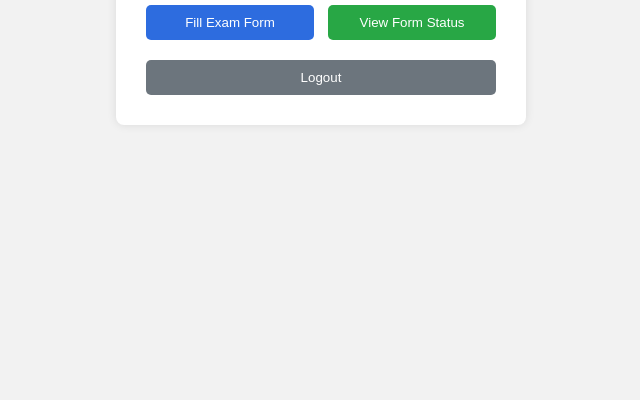
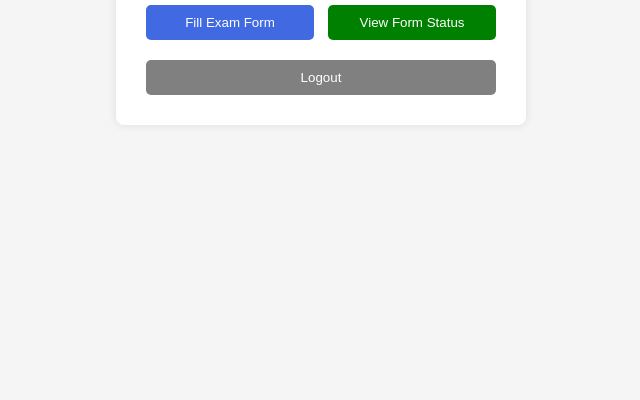
Before and after one commit to shivamkumarsinha-blip/EXAM_FORM_FILLUP_SYSTEM-CSS-, a plain HTML site: page student_dashboard.html in a window 1280 px wide. Shown: the part 416-816 px from the top of the page, without its empty margins (319-959 px from the left). Drawn offline with Linux system fonts and the light colour scheme.

Commit message:
Update student_dashboard_css.css

```diff
--- a/student_dashboard_css.css
+++ b/student_dashboard_css.css
@@ -1,14 +1,12 @@
-/* Body */
 body {
     font-family: Arial, sans-serif;
-    background-color: #f2f2f2;
+    background-color: whitesmoke;
     display: flex;
     justify-content: center;
     align-items: center;
     height: 100vh;
 }
 
-/* Container */
 .container {
     background-color: white;
     padding: 30px;
@@ -18,19 +16,16 @@ body {
     text-align: center;
 }
 
-/* Title */
 .title {
     margin-bottom: 20px;
 }
 
-/* Button group */
 .btn-group {
     display: flex;
     justify-content: space-between;
     margin-bottom: 20px;
 }
 
-/* Common button */
 .btn {
     padding: 10px;
     width: 48%;
@@ -40,29 +35,26 @@ body {
     color: white;
 }
 
-/* Fill form button */
 .fill-btn {
-    background-color: #2d6cdf;
+    background-color: royalblue;
 }
 
 .fill-btn:hover {
-    background-color: #1b4fb8;
+    background-color: mediumblue;
 }
 
-/* Status button */
 .status-btn {
-    background-color: #28a745;
+    background-color: green;
 }
 
 .status-btn:hover {
-    background-color: #1e7e34;
+    background-color: darkgreen;
 }
 
-/* Logout button */
 .logout-btn {
     width: 100%;
     padding: 10px;
-    background-color: #6c757d;
+    background-color: gray;
     color: white;
     border: none;
     border-radius: 5px;
@@ -70,5 +62,5 @@ body {
 }
 
 .logout-btn:hover {
-    background-color: #5a6268;
+    background-color: dimgray;
 }
```
